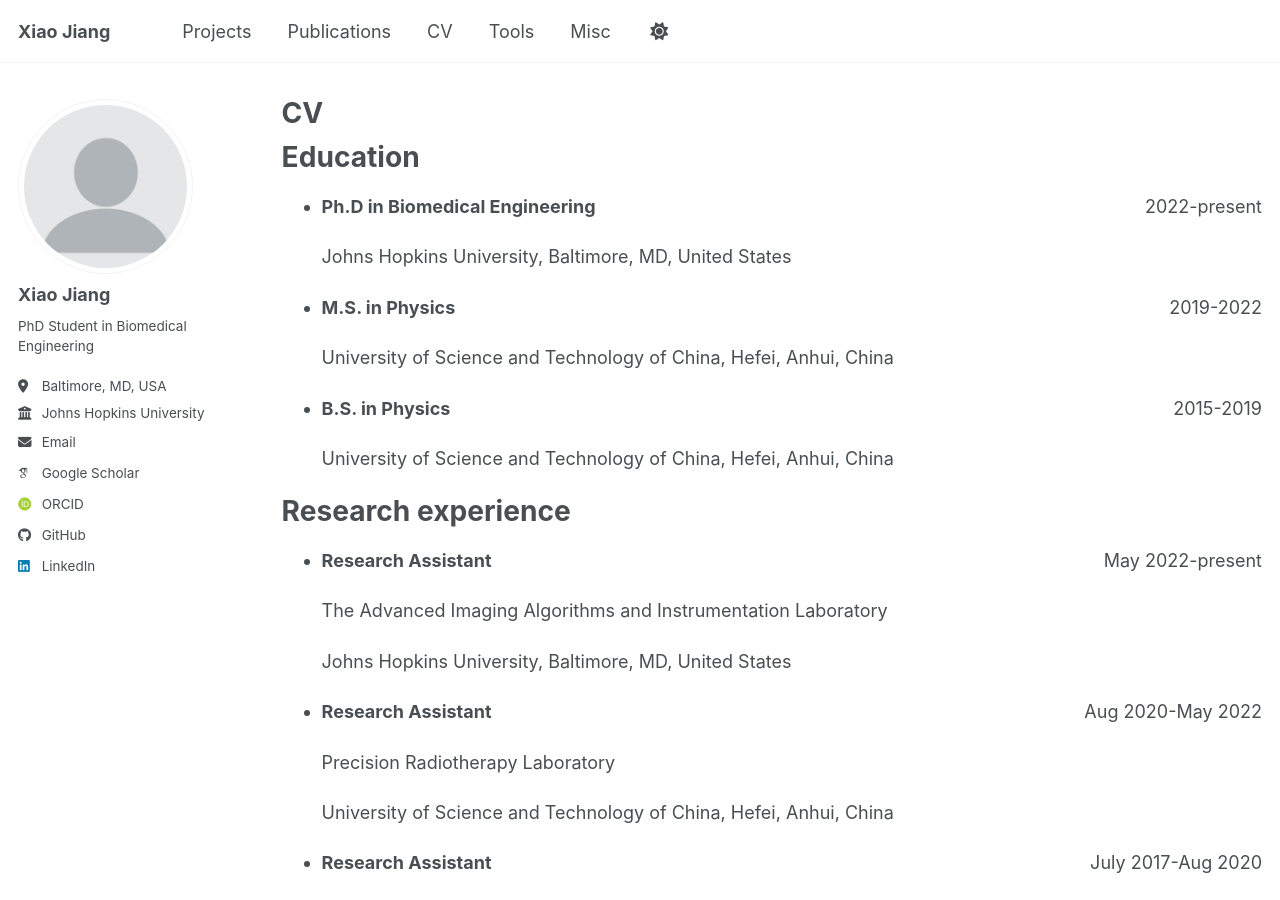
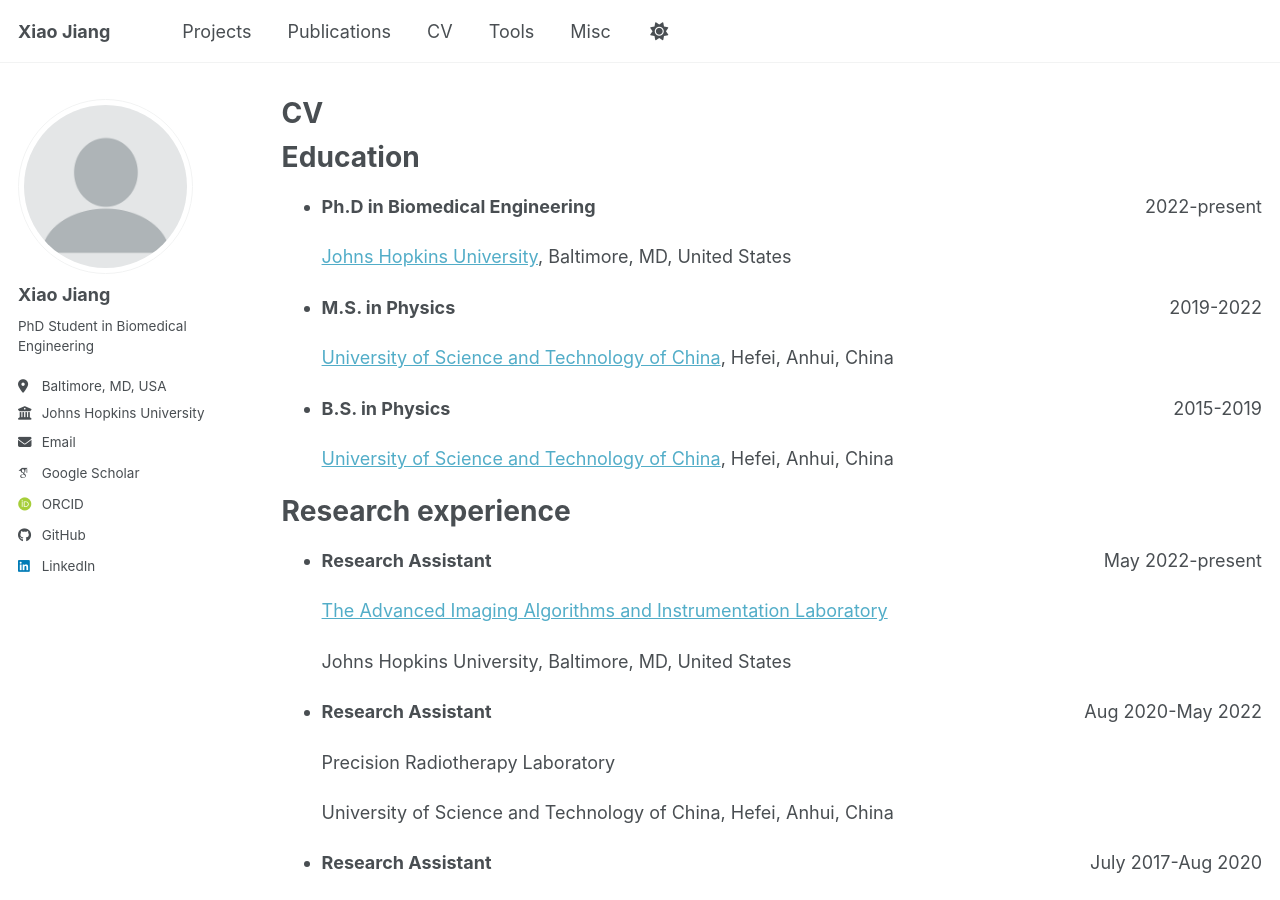
Before and after one commit to Xiao-Jiang-22/Xiao-Jiang-22.github.io, a Jekyll site: the page built from _pages/cv.md, in a window 1280 px wide and 900 px high. Built offline with Jekyll 4.4.1, drawn with Linux system fonts in a browser that asks for light colours; some web fonts are replaced; a script bundle is joined from its source files by our own code; library files that are not in the unit come from our copies; some of the changed lines change nothing that is shown.

Commit message:
Update cv.md

```diff
--- a/_pages/cv.md
+++ b/_pages/cv.md
@@ -13,21 +13,21 @@ Education
 ======
 * **Ph.D in Biomedical Engineering** <span style="float:right;">2022-present</span>
 
-  Johns Hopkins University, Baltimore, MD, United States
+  [Johns Hopkins University](https://www.jhu.edu/), Baltimore, MD, United States
 
 * **M.S. in Physics** <span style="float:right;">2019-2022</span>
 
-  University of Science and Technology of China, Hefei, Anhui, China
+  [University of Science and Technology of China](https://www.ustc.edu.cn/), Hefei, Anhui, China
 
 * **B.S. in Physics** <span style="float:right;">2015-2019</span>
 
-  University of Science and Technology of China, Hefei, Anhui, China
+  [University of Science and Technology of China](https://www.ustc.edu.cn/), Hefei, Anhui, China
 
 Research experience
 ======
 * **Research Assistant** <span style="float:right;">May 2022-present</span>
 
-  The Advanced Imaging Algorithms and Instrumentation Laboratory
+  [The Advanced Imaging Algorithms and Instrumentation Laboratory](https://aiai.jhu.edu/)
 
   Johns Hopkins University, Baltimore, MD, United States
 
```
